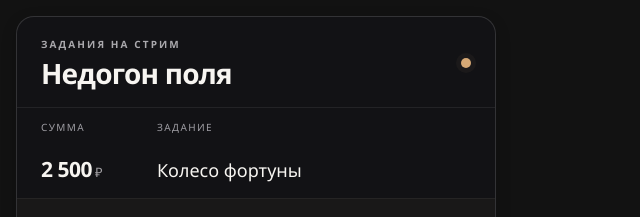
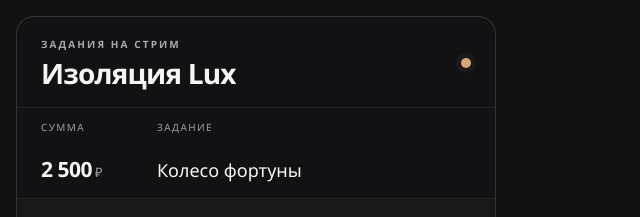
Before and after one commit to V0van200/nedogon-site, a plain HTML site: page widgets/isolation.html in a window 1280 px wide. Shown: the top 217 px of the page, 0-640 px from the left. Drawn offline with Linux system fonts and the light colour scheme.

Commit message:
[GPT] Переименовать заголовок виджета в Изоляция Lux

```diff
--- a/widgets/isolation.html
+++ b/widgets/isolation.html
@@ -5,7 +5,7 @@
   <meta name="viewport" content="width=device-width, initial-scale=1">
   <meta name="robots" content="noindex, nofollow">
   <meta name="color-scheme" content="dark">
-  <title>Недогон поля — задания на стрим</title>
+  <title>Изоляция Lux — задания на стрим</title>
   <style>
     :root {
       color-scheme: dark;
@@ -151,7 +151,7 @@
     <header class="heading">
       <div>
         <p class="eyebrow">Задания на стрим</p>
-        <h1 id="title">Недогон поля</h1>
+        <h1 id="title">Изоляция Lux</h1>
       </div>
       <span class="spark" aria-hidden="true"></span>
     </header>
```
